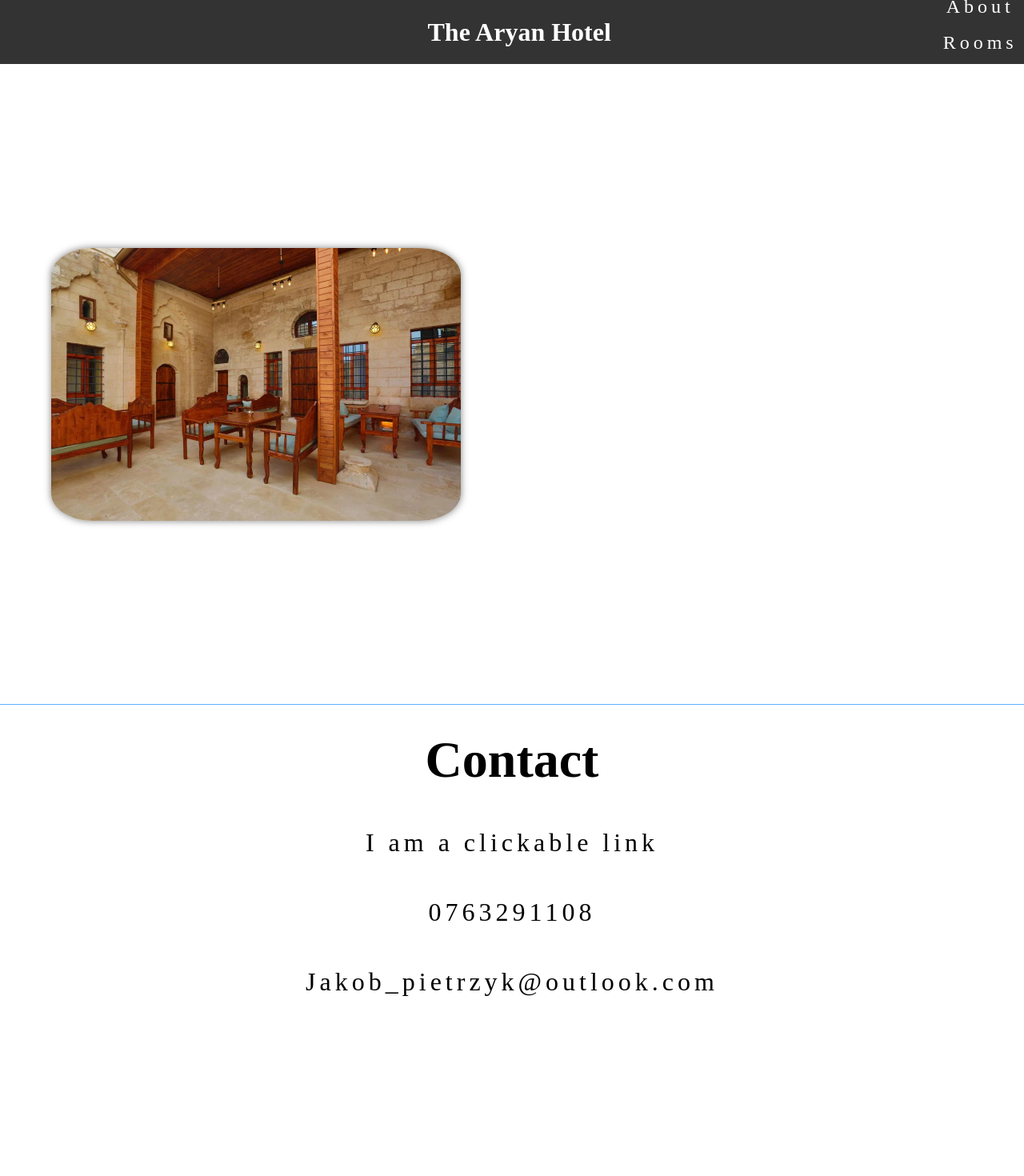
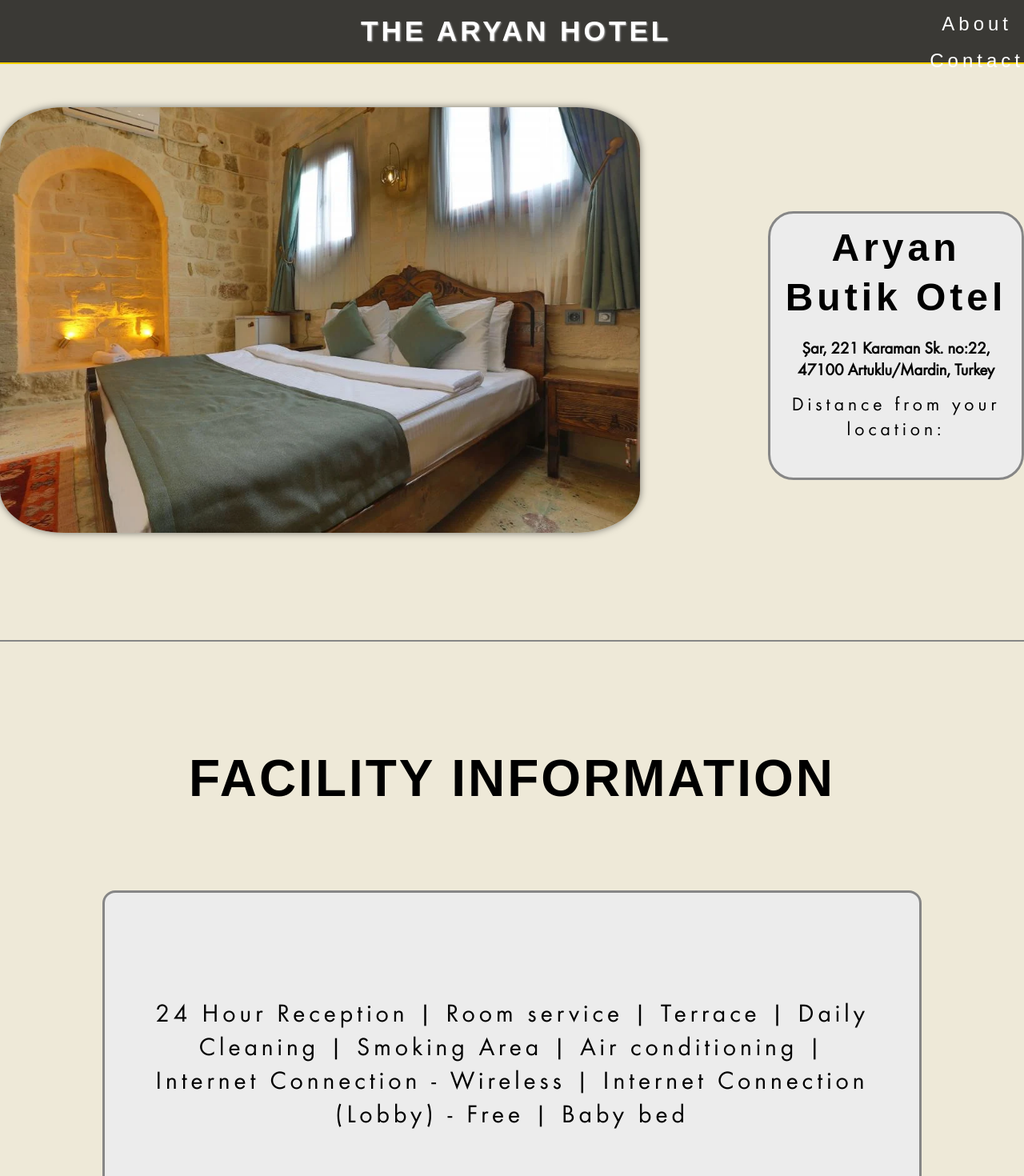
Before and after one commit to dzJP/aryan-hotel, a Vue app: page / in a window 1280 px wide. Shown: the top 1470 px of the page at 80% size. Built offline with nearby package versions, Linux system fonts and the light colour scheme; no server answers.

Commit message:
components, css

```diff
--- a/src/assets/main.css
+++ b/src/assets/main.css
@@ -1,5 +1,12 @@
 :root {
     --blue-heaven: rgb(88, 178, 255);
+    --light: #eee9d8;
+    --lighter: #ffeaea;
+    --testcolor: rgb(236, 236, 236);
+}
+
+.app, html, body {
+    background-color: var(--light);
 }
 
 * {
@@ -11,3 +18,12 @@
     outline: none;
     scroll-behavior: smooth;
 }
+
+@font-face {
+    font-family: 'Futura';
+    src: url('./futuraregular.ttf');
+}
+
+.hotel-details, .title, .navbar, .contact, span, .about {
+    font-family: 'Futurua', sans-serif;
+}
--- /dev/null
+++ b/src/components/AboutComponent.vue
@@ -0,0 +1,62 @@
+<template>
+    <section class="about" id="about">
+        <h2 class="heading">
+            <span>Facility Information</span>
+        </h2>
+        <div class="about-container">
+            <div class="about-box">
+                <div class="about-box1">
+                    <p>24 Hour Reception | Room service | Terrace | Daily Cleaning | Smoking Area | Air conditioning |<br>
+                        Internet Connection - Wireless | Internet Connection (Lobby) - Free | Baby bed
+                    </p>
+                </div>
+            </div>
+        </div>
+    </section>
+</template>
+
+<style>
+.heading {
+    text-align: center;
+    font-size: 3rem;
+    margin: 10%;
+    text-transform: uppercase;
+    letter-spacing: 3px;
+}
+
+.about {
+    border-top: solid 2px #868686;
+}
+
+.about-container {
+    display: flex;
+    flex-direction: row;
+    justify-content: center;
+    align-items: center;
+    flex-wrap: wrap;
+    gap: 2rem;
+}
+
+.about-container .about-box {
+    color: var(--white);
+    flex: 1 1 30rem;
+    background-color: var(--testcolor);
+    padding: 8rem 2rem 8rem;
+    border-radius: 1rem;
+    text-align: center;
+    border: .2rem solid #868686;
+    transition: .5s ease;
+}
+
+.about-box p {
+    font-family: 'Futura', sans-serif;
+    font-size: 2em;
+    justify-content: center;
+}
+
+section {
+    min-height: 100vh;
+    padding: 2rem 10% 1rem;
+}
+
+</style>
--- a/src/components/ContactComponent.vue
+++ b/src/components/ContactComponent.vue
@@ -7,9 +7,9 @@
         <div class="contact-container">
             <div class="contact-box">
                 <div class="contact-icon1">
-                    <a href="https://www.google.com">I am a clickable link</a>
-                    <p>0763291108</p>
-                    <p>Jakob_pietrzyk@outlook.com</p>
+                    <a href="https://www.google.com">Clickable link</a>
+                    <p>123456789</p>
+                    <p>aryanhotel@aryanhotel.com</p>
                 </div>
             </div>
         </div>
@@ -19,10 +19,11 @@
 .heading {
     text-align: center;
     font-size: 4rem;
+    margin: 10%;
 }
 
 .contact {
-    border-top: solid 1px var(--blue-heaven);
+    border-top: solid 2px #868686;
 }
 
 .contact-container {
@@ -32,17 +33,16 @@
     align-items: center;
     flex-wrap: wrap;
     gap: 2rem;
-
 }
 
 .contact-container .contact-box {
     color: var(--white);
     flex: 1 1 30rem;
-    background: var(--light-gray);
+    background-color: var(--testcolor);
     padding: 6rem 4rem 4rem;
     border-radius: 1rem;
     text-align: center;
-    border: .2rem solid var(--lightest-gray);
+    border: .2rem solid #868686;
     transition: .5s ease;
 }
 
--- a/src/components/HeaderComponent.vue
+++ b/src/components/HeaderComponent.vue
@@ -1,14 +1,13 @@
 <template>
-    <div class="header">
+    <div class="header" id="home">
         <div class="title">
             <h1>The Aryan Hotel</h1>
         </div>
         <nav class="navbar">
             <ul>
-                <li><a href="#">Home</a></li>
-                <li><a href="#">About</a></li>
-                <li><a href="#">Rooms</a></li>
-                <li><a href="#">Contact</a></li>
+                <li><a href="#home">Home</a></li>
+                <li><a href="#about">About</a></li>
+                <li><a href="#contact">Contact</a></li>
             </ul>
         </nav>
     </div>
@@ -16,18 +15,25 @@
 
 <style>
 .header {
+    position: fixed;
     display: flex;
     justify-content: space-between;
     align-items: center;
+    width: 100%;
     height: 5em;
-    background-color: #333;
+    background-color: #3a3935;
     color: white;
+    border-bottom: 2px solid #ffd000;
 }
 
 .title {
     flex: 1;
     text-align: center;
     margin-left: 10%;
+    font-size: 1.1em;
+    letter-spacing: 4px;
+    text-transform: uppercase;
+    text-shadow: 1px 1px 2px rgb(180, 180, 180);
 }
 
 .navbar ul {
--- /dev/null
+++ b/src/components/HotelLocationInfoComponent.vue
@@ -0,0 +1,107 @@
+<template>
+    <div class="container">
+        <h2 class="hotel-title">
+            <span>{{ hotel.name }}</span>
+        </h2>
+        <div class="hotel-location">
+            <h3>{{ hotel.address }}</h3>
+            <p>Distance from your location: {{ distance }}</p>
+        </div>
+    </div>
+</template>
+
+<script>
+export default {
+    data() {
+        return {
+            hotel: {
+                name: 'Aryan Butik Otel',
+                address: 'Şar, 221 Karaman Sk. no:22, 47100 Artuklu/Mardin, Turkey',
+                location: { lat: 37.31425, lng: 40.73504 } // Hotel's latitude and longitude
+            },
+            userLocation: null,
+            distance: null
+        };
+    },
+    mounted() {
+        this.getUserLocation();
+    },
+    methods: {
+        getUserLocation() {
+            if ('geolocation' in navigator) {
+                navigator.geolocation.getCurrentPosition(
+                    position => {
+                        this.userLocation = {
+                            lat: position.coords.latitude,
+                            lng: position.coords.longitude
+                        };
+                        this.calculateDistance();
+                    },
+                    error => {
+                        console.error('Error getting user location:', error);
+                    }
+                );
+            } else {
+                console.error('Geolocation is not supported by this browser.');
+            }
+        },
+        calculateDistance() {
+            const { lat: lat1, lng: lon1 } = this.userLocation;
+            const { lat: lat2, lng: lon2 } = this.hotel.location;
+            const R = 6371; // Radius of the earth in km
+            const dLat = this.deg2rad(lat2 - lat1);
+            const dLon = this.deg2rad(lon2 - lon1);
+            const a =
+                Math.sin(dLat / 2) * Math.sin(dLat / 2) +
+                Math.cos(this.deg2rad(lat1)) *
+                Math.cos(this.deg2rad(lat2)) *
+                Math.sin(dLon / 2) *
+                Math.sin(dLon / 2);
+            const c = 2 * Math.atan2(Math.sqrt(a), Math.sqrt(1 - a));
+            const distance = R * c; // Distance in km
+            this.distance = distance.toFixed(2) + ' km';
+        },
+        deg2rad(deg) {
+            return deg * (Math.PI / 180);
+        }
+    }
+};
+</script>
+<style>
+
+.hotel-title {
+    text-align: center;
+    font-size: 3em;
+    letter-spacing: 5px;
+}
+
+h3 {
+    font-size: 1.3em;
+    margin-bottom: 5%;
+}
+
+p {
+    font-size: 1.5em;
+}
+
+.container {
+    display: inline-flex;
+    flex-direction: column;
+    justify-content: center;
+    align-items: center;
+    max-height: 400px;
+    max-width: 80%;
+    padding: 2rem 0.2rem 3rem;
+    margin-top: 5%;
+    background-color: var(--testcolor);
+    border-radius: 2rem;
+    border: .2rem solid #868686;
+    font-family: 'Futura', sans-serif;
+
+}
+
+.hotel-location {
+    text-align: center;
+    padding: 20px;
+}
+</style>
--- a/src/components/MainContentComponent.vue
+++ b/src/components/MainContentComponent.vue
@@ -1,5 +1,6 @@
 <template>
     <div class="main-content">
+        <div class="content-wrapper">
             <div class="image-gallery" v-if="images.length > 0">
                 <img :src="currentImage" :key="currentIndex" class="image" @click="toggleSize"
                     :class="{ enlarged: enlarged }" />
@@ -8,17 +9,55 @@
                     <button class="nav-button right" @click="nextImage">&#10095;</button>
                 </div>
             </div>
+            <HotelLocationInfoComponent />
+        </div>
     </div>
 </template>
 
 <script>
+import HotelLocationInfoComponent from './HotelLocationInfoComponent.vue';
+
 export default {
+    components: {
+        HotelLocationInfoComponent
+    },
     data() {
         return {
             images: [
-                require('@/assets/genel/genel1.png'),
-                require('@/assets/genel/genel2.png'),
-                // Add URLs of your images here
+                require('@/assets/odalar/odalar1.png'),
+                require('@/assets/odalar/odalar2.png'),
+                require('@/assets/odalar/odalar3.png'),
+                require('@/assets/odalar/odalar4.png'),
+                require('@/assets/odalar/odalar5.png'),
+                require('@/assets/odalar/odalar6.png'),
+                require('@/assets/odalar/odalar7.png'),
+                require('@/assets/odalar/odalar8.png'),
+                require('@/assets/odalar/odalar9.png'),
+                require('@/assets/odalar/odalar10.png'),
+                require('@/assets/odalar/odalar11.png'),
+                require('@/assets/odalar/odalar12.png'),
+                require('@/assets/odalar/odalar13.png'),
+                require('@/assets/odalar/odalar14.png'),
+                require('@/assets/odalar/odalar15.png'),
+                require('@/assets/odalar/odalar16.png'),
+                require('@/assets/odalar/odalar17.png'),
+                require('@/assets/odalar/odalar18.png'),
+                require('@/assets/odalar/odalar19.png'),
+                require('@/assets/odalar/odalar20.png'),
+                require('@/assets/odalar/odalar21.png'),
+                require('@/assets/odalar/odalar22.png'),
+                require('@/assets/odalar/odalar23.png'),
+                require('@/assets/odalar/odalar24.png'),
+                require('@/assets/odalar/odalar25.png'),
+                require('@/assets/odalar/odalar26.png'),
+                require('@/assets/odalar/odalar27.png'),
+                require('@/assets/odalar/odalar28.png'),
+                require('@/assets/odalar/odalar29.png'),
+                require('@/assets/odalar/odalar30.png'),
+                require('@/assets/odalar/odalar31.png'),
+                require('@/assets/odalar/odalar32.png'),
+                require('@/assets/odalar/odalar33.png')
+
             ],
             currentIndex: 0,
             intervalId: null,
@@ -72,40 +111,36 @@
     height: 100vh;
 }
 
+.content-wrapper {
+    display: flex;
+    gap: 10em;
+    height: 50vh;
+}
+
 .image-gallery {
     display: flex;
     justify-content: flex-start;
     align-items: center;
-    width: 100%;
-    height: 100%;
+    height: auto;
 }
 
 .image {
-    width: 40%;
+    width: 800px;
     height: auto;
     cursor: pointer;
     border-radius: 10%;
     box-shadow: 0px 0px 10px rgba(0, 0, 0, 0.5);
+    box-sizing: border-box;
     transition: transform 0.3s ease;
-    margin-left: 5%;
 }
 
-.image:not(.enlarged):hover {
-    border: 2px solid var(--blue-heaven);
-    transform: scale(1.05);
-}
 
 .enlarged {
     justify-content: center;
-    width: 80%;
+    width: 100%;
     height: auto;
-    position: relative;
-    left: 5%;
-    top: -6%;
     border: none;
 }
-
-
 .nav-button {
     background: transparent;
     border: none;
--- a/src/views/LandingPage.vue
+++ b/src/views/LandingPage.vue
@@ -1,18 +1,23 @@
 <template>
-    <HeaderComponent />
+    <div id="home">
+        <HeaderComponent />
+    </div>
     <MainContentComponent />
+    <AboutComponent />
     <ContactComponent />
 </template>
 
 <script>
 import HeaderComponent from '@/components/HeaderComponent.vue';
 import MainContentComponent from '@/components/MainContentComponent.vue';
+import AboutComponent from '@/components/AboutComponent.vue';
 import ContactComponent from '@/components/ContactComponent.vue';
 
 export default {
     components: {
         HeaderComponent,
         MainContentComponent,
+        AboutComponent,
         ContactComponent
     }
 }
```
Also changed, not shown: src/assets/futuraregular.ttf (added). Lines whose indentation alone changed are shown as unchanged.
